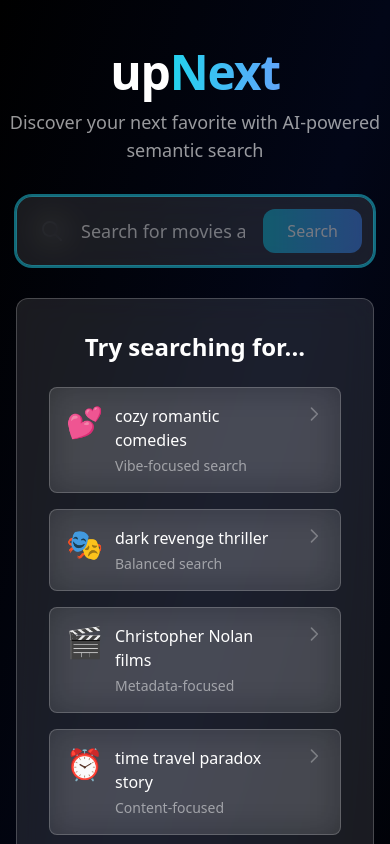
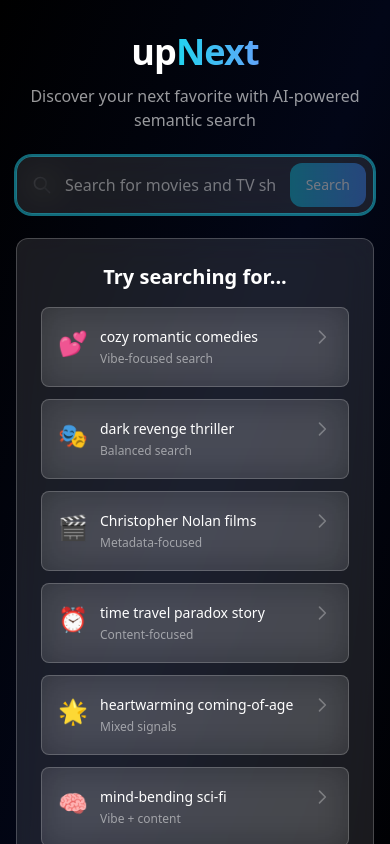
Before and after one commit to idrisskone101/up-next, a React (Vite) app: page / in a window 390 px wide. Shown: the top 844 px of the page. Built offline with nearby package versions, Linux system fonts and the light colour scheme.

Commit message:
new fixes!

```diff
--- a/index.html
+++ b/index.html
@@ -3,9 +3,14 @@
   <head>
     <meta charset="UTF-8" />
     <link rel="icon" type="image/svg+xml" href="/vite.svg" />
-    <meta name="viewport" content="width=device-width, initial-scale=1.0" />
+    <meta name="viewport" content="width=device-width, initial-scale=1.0, viewport-fit=cover" />
     <title>upNext - Discover Your Next Favorite</title>
     <meta name="description" content="Semantic search for movies and TV shows using AI-powered multi-embedding vectors" />
+
+    <!-- iOS Safari specific meta tags -->
+    <meta name="apple-mobile-web-app-capable" content="yes" />
+    <meta name="apple-mobile-web-app-status-bar-style" content="black-translucent" />
+    <meta name="theme-color" content="#000000" />
   </head>
   <body>
     <div id="root"></div>
--- a/src/App.jsx
+++ b/src/App.jsx
@@ -11,17 +11,17 @@ function App() {
   const showEmptyState = !loading && !hasResults && !error && !searchMetadata;
 
   return (
-    <div className="min-h-screen bg-gradient-to-br from-black via-slate-950 to-black">
+    <div className="min-h-dvh md:min-h-screen bg-gradient-to-br from-black via-slate-950 to-black">
       {/* Header */}
-      <header className="pt-12 pb-8">
-        <div className="text-center mb-8">
-          <h1 className="text-5xl md:text-6xl font-bold text-white mb-3 tracking-tight">
+      <header className="pt-8 md:pt-12 pb-6 md:pb-8">
+        <div className="text-center mb-6 md:mb-8 px-4">
+          <h1 className="text-4xl sm:text-5xl md:text-6xl font-bold text-white mb-3 tracking-tight">
             up
             <span className="text-transparent bg-clip-text bg-gradient-to-r from-cyan-400 to-blue-400">
               Next
             </span>
           </h1>
-          <p className="text-white/60 text-lg">
+          <p className="text-white/60 text-base md:text-lg">
             Discover your next favorite with AI-powered semantic search
           </p>
         </div>
@@ -72,7 +72,7 @@ function App() {
               <p className="text-white/70 mb-4">{error}</p>
               <button
                 onClick={reset}
-                className="px-6 py-2 bg-gradient-to-r from-cyan-500 to-blue-500 text-white font-medium rounded-lg hover:from-cyan-600 hover:to-blue-600 transition-all"
+                className="px-6 py-2.5 min-h-[44px] bg-gradient-to-r from-cyan-500 to-blue-500 text-white font-medium rounded-lg hover:from-cyan-600 hover:to-blue-600 transition-all active:scale-95"
               >
                 Try Again
               </button>
@@ -117,11 +117,11 @@ function App() {
         {/* Empty State - Initial */}
         {showEmptyState && (
           <div className="max-w-4xl mx-auto px-4">
-            <div className="glass rounded-xl p-8 animate-fade-in">
-              <h2 className="text-2xl font-bold text-white mb-6 text-center">
+            <div className="glass rounded-xl p-6 md:p-8 animate-fade-in">
+              <h2 className="text-xl md:text-2xl font-bold text-white mb-4 md:mb-6 text-center">
                 Try searching for...
               </h2>
-              <div className="grid md:grid-cols-2 gap-4">
+              <div className="grid sm:grid-cols-2 gap-3 md:gap-4">
                 {[
                   {
                     query: "cozy romantic comedies",
@@ -157,18 +157,18 @@ function App() {
                   <button
                     key={query}
                     onClick={() => search(query)}
-                    className="glass glass-hover rounded-lg p-4 text-left group"
+                    className="glass glass-hover rounded-lg p-4 text-left group min-h-[80px] active:scale-95 transition-transform"
                   >
                     <div className="flex items-start gap-3">
-                      <span className="text-3xl">{icon}</span>
+                      <span className="text-2xl md:text-3xl">{icon}</span>
                       <div className="flex-1">
-                        <div className="text-white font-medium group-hover:text-cyan-300 transition-colors">
+                        <div className="text-white font-medium group-hover:text-cyan-300 transition-colors text-sm md:text-base">
                           {query}
                         </div>
-                        <div className="text-sm text-white/50 mt-1">{desc}</div>
+                        <div className="text-xs md:text-sm text-white/50 mt-1">{desc}</div>
                       </div>
                       <svg
-                        className="w-5 h-5 text-white/30 group-hover:text-white/60 transition-colors"
+                        className="w-5 h-5 text-white/30 group-hover:text-white/60 transition-colors flex-shrink-0"
                         fill="none"
                         stroke="currentColor"
                         viewBox="0 0 24 24"
@@ -185,7 +185,7 @@ function App() {
                 ))}
               </div>
 
-              <div className="mt-8 pt-6 border-t border-white/10 text-center text-sm text-white/60">
+              <div className="mt-6 md:mt-8 pt-4 md:pt-6 border-t border-white/10 text-center text-xs md:text-sm text-white/60">
                 <p>
                   Powered by multi-embedding semantic search with LLM-driven
                   weight adjustment
@@ -197,7 +197,7 @@ function App() {
       </main>
 
       {/* Footer */}
-      <footer className="pb-8 text-center text-white/40 text-sm">
+      <footer className="pb-safe pb-8 text-center text-white/40 text-xs md:text-sm px-4">
         <p>Made with AI-powered semantic search • {new Date().getFullYear()}</p>
       </footer>
     </div>
--- a/src/components/SearchBar.jsx
+++ b/src/components/SearchBar.jsx
@@ -1,20 +1,26 @@
 import { useState, useEffect, useRef } from "react";
 
 /**
- * Large, centered search input component with auto-focus
+ * Large, centered search input component with auto-focus - optimized for mobile touch
  */
 export function SearchBar({ onSearch, loading }) {
   const [query, setQuery] = useState("");
   const inputRef = useRef(null);
 
-  // Auto-focus on mount
+  // Auto-focus on mount (only on desktop)
   useEffect(() => {
-    inputRef.current?.focus();
+    // Don't auto-focus on mobile to prevent keyboard popping up
+    const isMobile = /iPhone|iPad|iPod|Android/i.test(navigator.userAgent);
+    if (!isMobile) {
+      inputRef.current?.focus();
+    }
   }, []);
 
   const handleSubmit = (e) => {
     e.preventDefault();
     if (query.trim()) {
+      // Blur input on mobile to dismiss keyboard
+      inputRef.current?.blur();
       onSearch(query.trim());
     }
   };
@@ -28,9 +34,9 @@ export function SearchBar({ onSearch, loading }) {
     <div className="w-full max-w-3xl mx-auto px-4 animate-slide-up">
       <form onSubmit={handleSubmit} className="relative">
         {/* Search icon */}
-        <div className="absolute left-6 top-1/2 -translate-y-1/2 pointer-events-none">
+        <div className="absolute left-4 md:left-6 top-1/2 -translate-y-1/2 pointer-events-none">
           <svg
-            className="w-6 h-6 text-white/50"
+            className="w-5 h-5 md:w-6 md:h-6 text-white/50"
             fill="none"
             stroke="currentColor"
             viewBox="0 0 24 24"
@@ -44,7 +50,7 @@ export function SearchBar({ onSearch, loading }) {
           </svg>
         </div>
 
-        {/* Input field */}
+        {/* Input field - optimized touch target */}
         <input
           ref={inputRef}
           type="text"
@@ -52,19 +58,21 @@ export function SearchBar({ onSearch, loading }) {
           onChange={(e) => setQuery(e.target.value)}
           placeholder="Search for movies and TV shows..."
           disabled={loading}
-          className="w-full pl-16 pr-32 py-5 text-lg text-white placeholder-white/40
+          className="w-full pl-12 md:pl-16 pr-24 md:pr-32 py-4 md:py-5 text-base md:text-lg text-white placeholder-white/40
                      glass rounded-2xl focus:outline-none focus:ring-2 focus:ring-cyan-400/50
                      focus:border-cyan-400/50 transition-all duration-200
-                     disabled:opacity-50 disabled:cursor-not-allowed"
+                     disabled:opacity-50 disabled:cursor-not-allowed
+                     min-h-[56px] md:min-h-[auto]"
         />
 
-        {/* Clear button */}
+        {/* Clear button - larger touch target */}
         {query && !loading && (
           <button
             type="button"
             onClick={handleClear}
-            className="absolute right-28 top-1/2 -translate-y-1/2 p-2 text-white/50
-                     hover:text-white/80 transition-colors"
+            className="absolute right-20 md:right-28 top-1/2 -translate-y-1/2 p-2 md:p-2 text-white/50
+                     hover:text-white/80 transition-colors active:scale-90
+                     min-w-[44px] min-h-[44px] flex items-center justify-center"
             aria-label="Clear search"
           >
             <svg
@@ -83,15 +91,16 @@ export function SearchBar({ onSearch, loading }) {
           </button>
         )}
 
-        {/* Submit button */}
+        {/* Submit button - optimized for touch */}
         <button
           type="submit"
           disabled={!query.trim() || loading}
-          className="absolute right-3 top-1/2 -translate-y-1/2 px-6 py-2.5
+          className="absolute right-2 md:right-3 top-1/2 -translate-y-1/2 px-4 md:px-6 py-2.5 md:py-2.5
                      bg-gradient-to-r from-cyan-500 to-blue-500 text-white font-medium
                      rounded-xl hover:from-cyan-600 hover:to-blue-600
                      disabled:opacity-40 disabled:cursor-not-allowed
-                     transition-all duration-200 hover:scale-105 active:scale-95"
+                     transition-all duration-200 md:hover:scale-105 active:scale-95
+                     min-h-[44px] text-sm md:text-base"
         >
           {loading ? (
             <div className="flex items-center gap-2">
@@ -111,7 +120,7 @@ export function SearchBar({ onSearch, loading }) {
                   d="M4 12a8 8 0 018-8V0C5.373 0 0 5.373 0 12h4zm2 5.291A7.962 7.962 0 014 12H0c0 3.042 1.135 5.824 3 7.938l3-2.647z"
                 />
               </svg>
-              <span>Searching</span>
+              <span className="hidden md:inline">Searching</span>
             </div>
           ) : (
             "Search"
--- a/src/index.css
+++ b/src/index.css
@@ -3,8 +3,36 @@
 @tailwind utilities;
 
 @layer base {
+    /* iOS Safari optimizations */
+    :root {
+        /* Safe area inset variables for iOS */
+        --sat: env(safe-area-inset-top);
+        --sar: env(safe-area-inset-right);
+        --sab: env(safe-area-inset-bottom);
+        --sal: env(safe-area-inset-left);
+    }
+
     body {
         @apply antialiased;
+        /* Extend background under notch/Dynamic Island */
+        padding-top: env(safe-area-inset-top);
+        padding-right: env(safe-area-inset-right);
+        padding-bottom: env(safe-area-inset-bottom);
+        padding-left: env(safe-area-inset-left);
+
+        /* iOS touch optimizations */
+        -webkit-tap-highlight-color: transparent;
+        -webkit-touch-callout: none;
+        touch-action: manipulation;
+
+        /* Smooth momentum scrolling on iOS */
+        -webkit-overflow-scrolling: touch;
+    }
+
+    /* Remove tap highlight on all interactive elements */
+    button, a, input, select, textarea {
+        -webkit-tap-highlight-color: transparent;
+        touch-action: manipulation;
     }
 }
 
@@ -22,6 +50,27 @@
         .glass-hover:hover {
             @apply bg-white/15 border-white/30;
         }
+    }
+
+    /* Safe area utilities */
+    .pt-safe {
+        padding-top: env(safe-area-inset-top);
+    }
+
+    .pb-safe {
+        padding-bottom: env(safe-area-inset-bottom);
+    }
+
+    .pl-safe {
+        padding-left: env(safe-area-inset-left);
+    }
+
+    .pr-safe {
+        padding-right: env(safe-area-inset-right);
+    }
+
+    .p-safe {
+        padding: env(safe-area-inset-top) env(safe-area-inset-right) env(safe-area-inset-bottom) env(safe-area-inset-left);
     }
 }
 
--- a/tailwind.config.js
+++ b/tailwind.config.js
@@ -17,6 +17,24 @@ export default {
           "100%": { transform: "translateY(0)", opacity: "1" },
         },
       },
+      spacing: {
+        'safe-top': 'env(safe-area-inset-top)',
+        'safe-bottom': 'env(safe-area-inset-bottom)',
+        'safe-left': 'env(safe-area-inset-left)',
+        'safe-right': 'env(safe-area-inset-right)',
+      },
+      height: {
+        'screen-safe': 'calc(100vh - env(safe-area-inset-top) - env(safe-area-inset-bottom))',
+        'dvh': '100dvh',
+      },
+      minHeight: {
+        'screen-safe': 'calc(100vh - env(safe-area-inset-top) - env(safe-area-inset-bottom))',
+        'dvh': '100dvh',
+      },
+      maxHeight: {
+        'screen-safe': 'calc(100vh - env(safe-area-inset-top) - env(safe-area-inset-bottom))',
+        'dvh': '100dvh',
+      },
     },
   },
   plugins: [],
```
Also changed, not shown: src/components/MovieCard.jsx (+7 -6 lines), src/components/MovieModal.jsx (+15 -8 lines), 1 other file (tests, documents, lock files or other folders).
